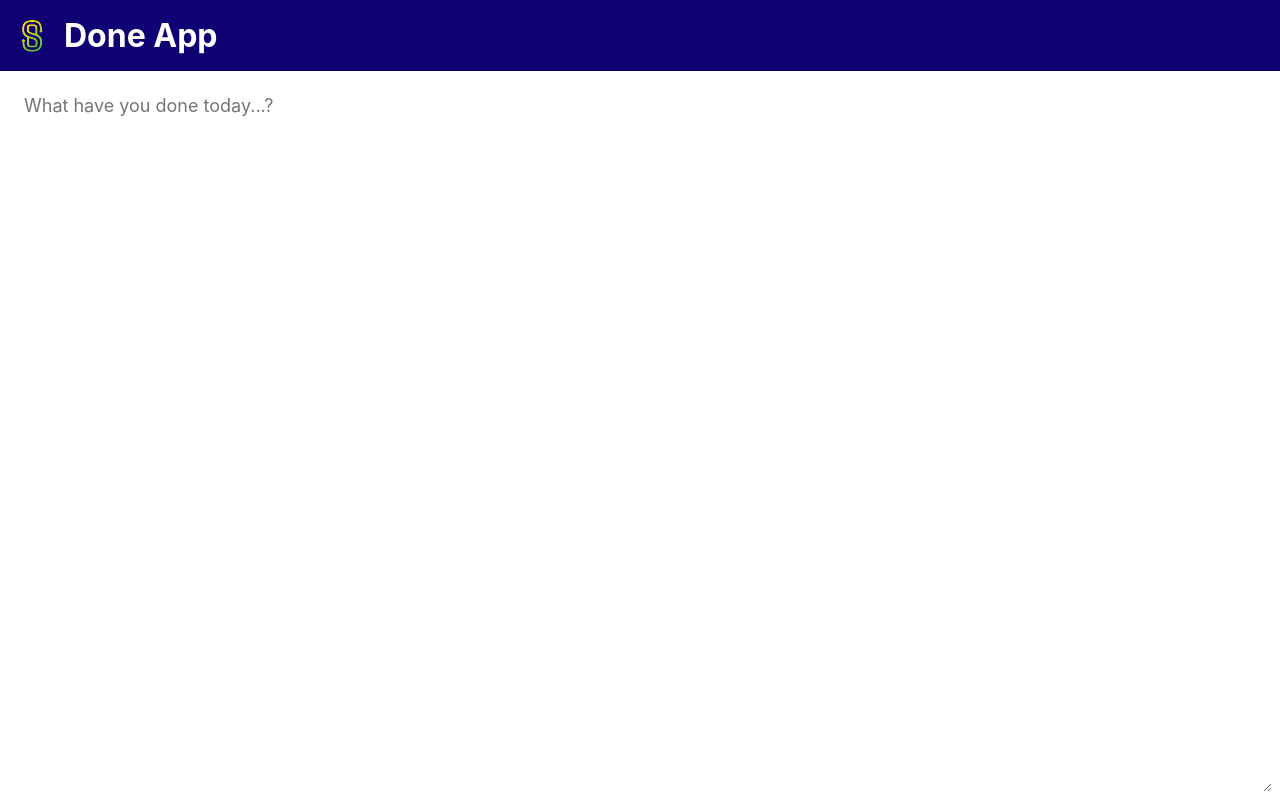
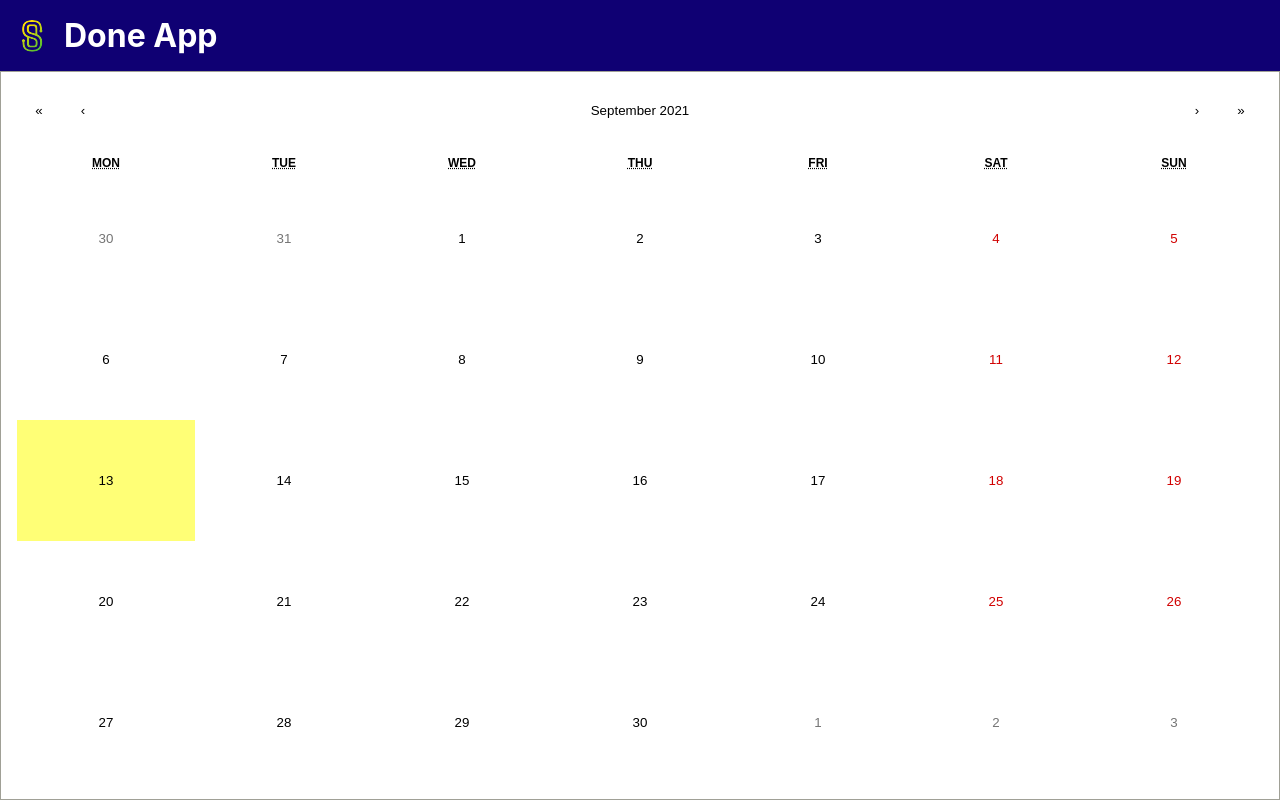
Before and after one commit to itsx/react4beginners-app, a React (Create React App) app: page / in a window 1280 px wide. Built offline with nearby package versions, Linux system fonts and the light colour scheme.

Commit message:
Added day picker page, refactored app component into multiple, added transition to note view.

```diff
--- a/package.json
+++ b/package.json
@@ -9,8 +9,11 @@
     "@types/jest": "^26.0.24",
     "@types/node": "^12.20.24",
     "@types/react": "^17.0.20",
+    "@types/react-calendar": "^3.4.3",
     "@types/react-dom": "^17.0.9",
+    "classnames": "^2.3.1",
     "react": "^17.0.2",
+    "react-calendar": "^3.4.0",
     "react-dom": "^17.0.2",
     "react-scripts": "4.0.3",
     "typescript": "^4.4.3",
--- a/src/App.css
+++ b/src/App.css
@@ -4,48 +4,7 @@
   flex-direction: column;
 }
 
-.header {
-  flex: none;
-
-  background-color: var(--bg-color-theme);;
-  color: white;
-  display: flex;
-  flex-direction: row;
-  align-items: center;
-  padding: 16px;
-  gap: 16px;
-}
-
-.header__logo {
-  width: 32px;
-  height: 32px;
-}
-
-.header__label {
-  margin: 0;
-}
-
-.content {
+.app__content {
   flex: 1 1 0%;
   background-color: white;
 }
-
-.editor {
-  width: 100%;
-  height: 100%;
-  padding: 8px;
-  box-sizing: border-box;
-
-  display: flex;
-  flex-direction: column;
-  align-items: stretch;
-  justify-content: center;
-}
-
-.editor__textarea {
-  flex: 1 1 0%;
-  padding: 16px;
-  font-size: 18px;
-  outline: none;
-  border: none;
-}
--- a/src/App.tsx
+++ b/src/App.tsx
@@ -1,35 +1,27 @@
-import React from 'react';
-import logo from './logo.svg';
-import './App.css';
+import React from 'react'
+import { NavBar } from './NavBar'
+import { NoteView } from './NoteView'
+import { DayPicker } from './DayPicker'
 
-function App() {
+import './App.css'
 
-  const [content, setContent] = React.useState(localStorage.getItem('note') ?? '')
+export function App() {
 
-  React.useEffect(() => {
-    localStorage.setItem('note', content)
-  }, [content])
+  const [selectedDay, selectDay] = React.useState<Date | null>(null)
 
   return (
     <div className="app">
-      <header className="header">
-        <img src={logo} className="header__logo" alt="logo" />
-        <h1 className="header__label">
-          Done App
-        </h1>
-      </header>
-      <section className="content editor">
-        <textarea
-          className="editor__textarea"
-          placeholder='What have you done today...?'
-          onChange={(e) => setContent(e.target.value)}
-          autoFocus
-        >
-          {content}
-        </textarea>
-      </section>
+      <NavBar className='app__navbar' />
+
+      {!selectedDay && (
+        <DayPicker className='app__content' onDayPicked={selectDay} />
+      )}
+
+      {selectedDay && (
+        <NoteView className='app__content' day={selectedDay} />
+      )}
     </div>
-  );
+  )
 }
 
-export default App;
+export default App
--- /dev/null
+++ b/src/DayPicker/DayPicker.css
@@ -0,0 +1,23 @@
+.day-picker {
+  width: 100%;
+  display: flex;
+  flex-direction: column;
+  padding: 16px;
+}
+
+.react-calendar__viewContainer {
+  flex: 1 1 0%;
+}
+
+.react-calendar__month-view, .react-calendar__month-view > div, .react-calendar__month-view > div > div {
+  height: 100%;
+}
+
+.react-calendar__month-view > div > div {
+  display: flex;
+  flex-direction: column;
+}
+
+.react-calendar__month-view__days {
+  flex: 1 1 0%;
+}
--- /dev/null
+++ b/src/DayPicker/DayPicker.tsx
@@ -0,0 +1,23 @@
+import classNames from 'classnames'
+import React from 'react'
+import Calendar from 'react-calendar'
+
+import 'react-calendar/dist/Calendar.css';
+import './DayPicker.css'
+
+export interface DayPickerProps {
+  className?: string
+  onDayPicked: (day: Date) => void
+}
+
+export function DayPicker(props: DayPickerProps) {
+  const { className, onDayPicked } = props
+
+  return (
+    <Calendar
+      className={classNames('day-picker', className)}
+      view='month'
+      onClickDay={onDayPicked}
+    />
+  )
+}
--- /dev/null
+++ b/src/DayPicker/index.ts
@@ -0,0 +1 @@
+export * from './DayPicker'
--- /dev/null
+++ b/src/NavBar/NavBar.css
@@ -0,0 +1,20 @@
+.navbar {
+  flex: none;
+
+  background-color: var(--bg-color-theme);;
+  color: white;
+  display: flex;
+  flex-direction: row;
+  align-items: center;
+  padding: 16px;
+  gap: 16px;
+}
+
+.navbar__logo {
+  width: 32px;
+  height: 32px;
+}
+
+.navbar__label {
+  margin: 0;
+}
--- /dev/null
+++ b/src/NavBar/NavBar.tsx
@@ -0,0 +1,22 @@
+import React from 'react'
+import logo from '../logo.svg';
+import classnames from 'classnames'
+
+import './NavBar.css'
+
+export interface NavBarProps {
+  className?: string
+}
+
+export function NavBar(props: NavBarProps) {
+  const { className } = props
+
+  return (
+    <header className={classnames("navbar", className)}>
+      <img src={logo} className="navbar__logo" alt="logo" />
+      <h1 className="navbar__label">
+       Done App
+      </h1>
+    </header>
+  )
+}
--- /dev/null
+++ b/src/NavBar/index.ts
@@ -0,0 +1 @@
+export * from './NavBar'
--- /dev/null
+++ b/src/NoteView/NoteView.css
@@ -0,0 +1,19 @@
+.editor {
+  width: 100%;
+  height: 100%;
+  padding: 8px;
+  box-sizing: border-box;
+
+  display: flex;
+  flex-direction: column;
+  align-items: stretch;
+  justify-content: center;
+}
+
+.editor__textarea {
+  flex: 1 1 0%;
+  padding: 16px;
+  font-size: 18px;
+  outline: none;
+  border: none;
+}
--- /dev/null
+++ b/src/NoteView/NoteView.tsx
@@ -0,0 +1,31 @@
+import classNames from 'classnames';
+import React from 'react';
+import './NoteView.css';
+
+export interface NoteViewProps {
+  className?: string
+  day: Date
+}
+
+export function NoteView(props: NoteViewProps) {
+  const { className, day } = props
+
+  const [content, setContent] = React.useState(localStorage.getItem('note') ?? '')
+
+  React.useEffect(() => {
+    localStorage.setItem('note', content)
+  }, [content])
+
+  return (
+    <section className={classNames("editor", className)}>
+      <textarea
+        className="editor__textarea"
+        placeholder={`What have you done ${day.toLocaleDateString()}...?`}
+        onChange={(e) => setContent(e.target.value)}
+        autoFocus
+      >
+        {content}
+      </textarea>
+    </section>
+  );
+}
--- /dev/null
+++ b/src/NoteView/index.ts
@@ -0,0 +1 @@
+export * from './NoteView'
```
Also changed, not shown: 2 other files (tests, documents, lock files or other folders).
